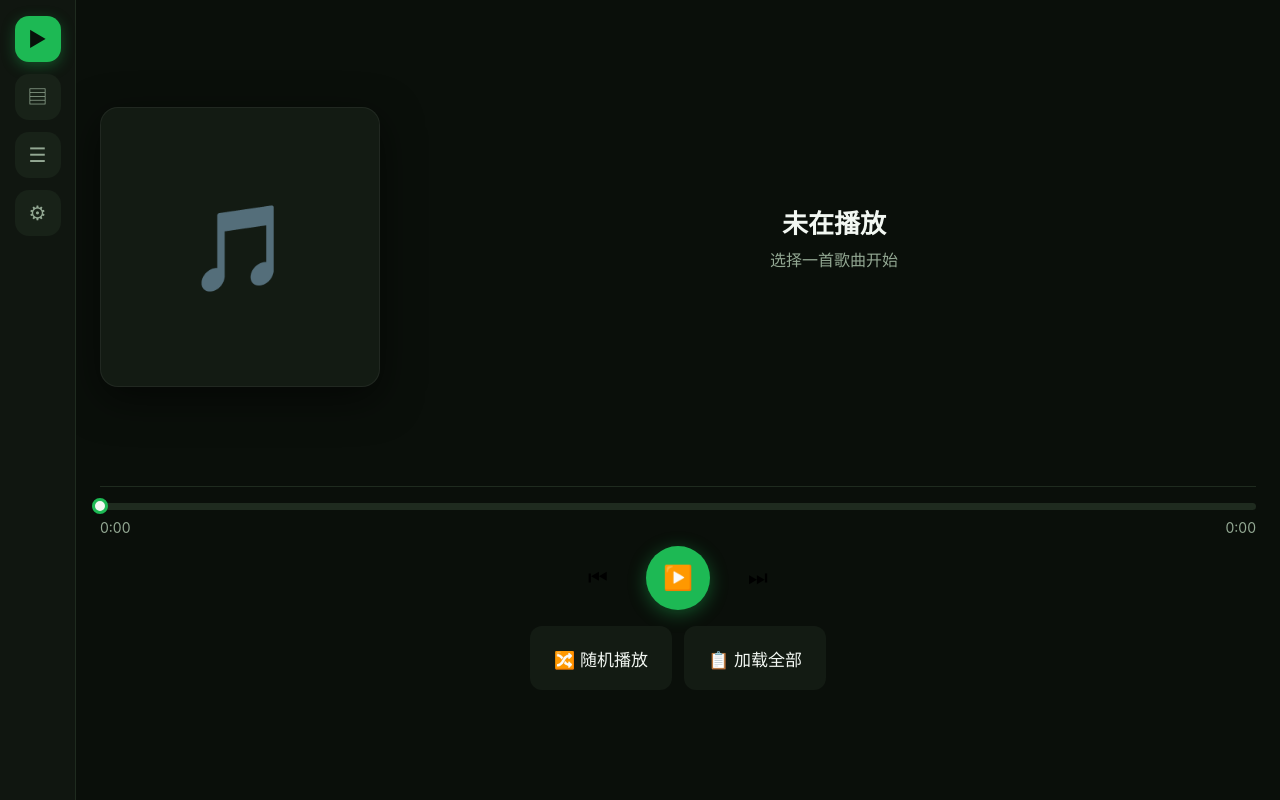
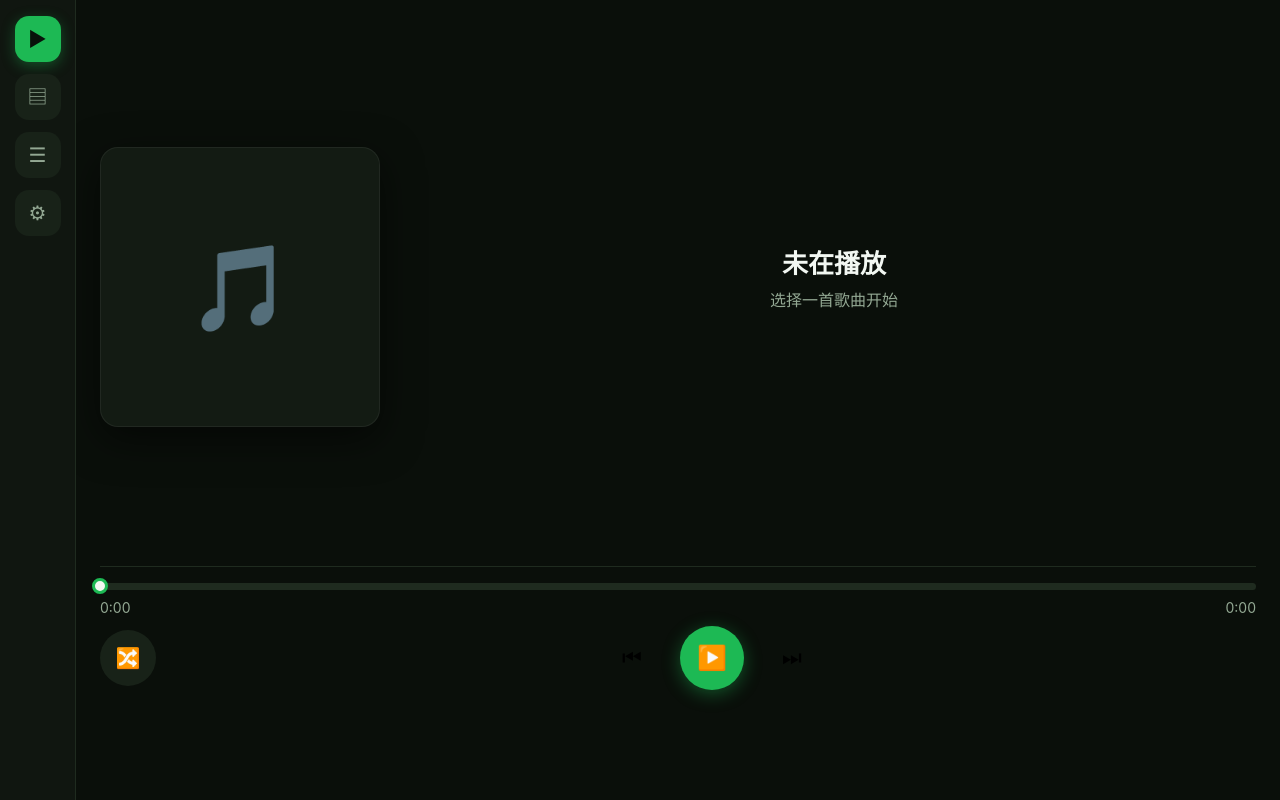
Before and after one commit to ColaCoooool/incar_music, a Vue app in the folder frontend/: page / in a window 1280 px wide. Built offline with nearby package versions, Linux system fonts and the light colour scheme.

Commit message:
style(frontend): remove load-all button, keep shuffle in transport row

```diff
--- a/frontend/src/styles/main.css
+++ b/frontend/src/styles/main.css
@@ -375,8 +375,44 @@ body {
 .player-buttons {
   display: flex;
   align-items: center;
+  justify-content: space-between;
+  gap: 12px;
+}
+
+.quick-actions {
+  display: flex;
+  gap: 10px;
+}
+
+.quick-btn {
+  width: 56px;
+  height: 56px;
+  border: none;
+  border-radius: 50%;
+  background: var(--bg-hover);
+  font-size: 20px;
+  cursor: pointer;
+  display: flex;
+  align-items: center;
+  justify-content: center;
+  color: var(--text-secondary);
+  transition: background 0.2s;
+}
+
+.quick-btn:active {
+  background: var(--bg-card);
+}
+
+.transport-controls {
+  display: flex;
+  align-items: center;
   justify-content: center;
   gap: 20px;
+  flex: 1;
+}
+
+@media (max-width: 767px) {
+  .player-buttons { flex-wrap: wrap; justify-content: center; }
 }
 
 .control-btn {
--- a/frontend/src/views/Player.vue
+++ b/frontend/src/views/Player.vue
@@ -44,15 +44,16 @@
         <span>{{ formatTime(playerStore.duration) }}</span>
       </div>
       <div class="player-buttons">
+        <div class="quick-actions">
+          <button class="quick-btn" @click="shufflePlay" title="随机播放">🔀</button>
+        </div>
+        <div class="transport-controls">
           <button class="control-btn" @click="playerStore.prev">⏮</button>
           <button class="control-btn play" @click="playerStore.togglePlay">
             {{ playerStore.isPlaying ? '⏸' : '▶️' }}
           </button>
           <button class="control-btn" @click="playerStore.next">⏭</button>
         </div>
-      <div style="display: flex; gap: 12px; justify-content: center; padding-top: 8px;">
-        <button class="btn btn-secondary" @click="shufflePlay">🔀 随机播放</button>
-        <button class="btn btn-secondary" @click="loadAllSongs">📋 加载全部</button>
       </div>
     </div>
   </div>
@@ -76,18 +77,6 @@ function handleSeek(e) {
   const rect = e.currentTarget.getBoundingClientRect()
   const percent = ((e.clientX - rect.left) / rect.width) * 100
   playerStore.seekPercent(percent)
-}
-
-async function loadAllSongs() {
-  try {
-    const resp = await fetch('/api/songs/?page_size=200')
-    const songs = await resp.json()
-    if (songs.length > 0) {
-      playerStore.setPlaylist(songs, 0)
-    }
-  } catch (err) {
-    console.error('Failed to load songs:', err)
-  }
 }
 
 async function shufflePlay() {
```
Lines whose indentation alone changed are shown as unchanged.
